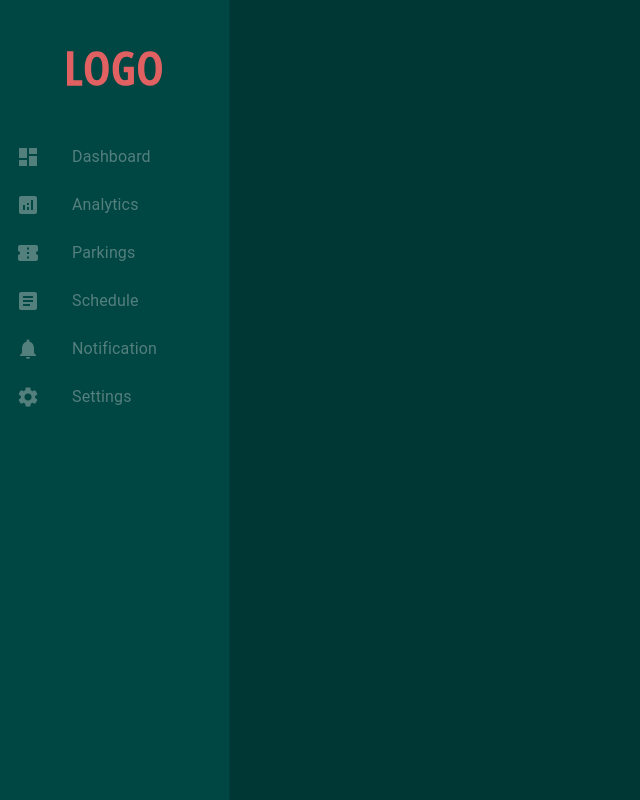
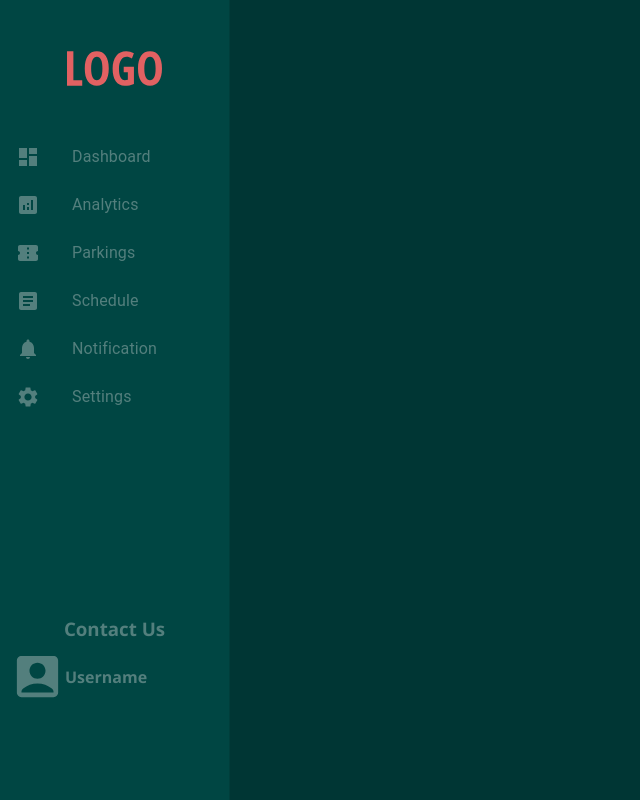
Before and after one commit to ParkingLotDevOps/Automated-Parking-Lot, a React (Create React App) app in the folder web-frontend/: page /sidebar in a window 1280 px wide. Shown: the whole page, without its empty margins (0-640 px from the left). Built offline with nearby package versions, Linux system fonts and the light colour scheme.

Commit message:
update sidebar

```diff
--- a/web-frontend/src/components/Sidebar/Sidebar.js
+++ b/web-frontend/src/components/Sidebar/Sidebar.js
@@ -19,6 +19,7 @@ import NotificationsIcon from '@mui/icons-material/Notifications';
 import SettingsIcon from '@mui/icons-material/Settings';
 import AccountBoxRoundedIcon from '@mui/icons-material/AccountBoxRounded';
 import ExitToAppRoundedIcon from '@mui/icons-material/ExitToAppRounded';
+
 
 const drawerWidth = 230;
 
@@ -63,18 +64,22 @@ export default function Sidebar(){
         </List>
 
 
-        {/* <br></br>
-        <br></br>
-        <br></br>
-        <br></br>
-        <br></br>
+        <h3  className={styles.position}>Contact Us</h3>
+        <div className={styles.position2}>
+            <div className="icon2">
+              <AccountBoxRoundedIcon className={styles.position2}/>
+            </div>
 
-        <h4 className={styles.down}>Contact us</h4>
-        <div>
-            <AccountBoxRoundedIcon className={styles.profpic}/>
-            <p>Easin Arafat</p>
+            <div className="text2">
+              <p className={styles.position2}>Username</p>
+            </div>
 
-        </div> */}
+
+
+
+
+        </div>
+
 
 
       </Drawer>
--- a/web-frontend/src/components/Sidebar/Sidebar.module.css
+++ b/web-frontend/src/components/Sidebar/Sidebar.module.css
@@ -9,14 +9,30 @@
     margin-top: -20px;
 }
 
-.down{
-    margin-bottom: 0px;
-    text-align: center;
-    padding-bottom: 20px;
+
+.position{
+    position: relative;
+    top: 170px;
+    align-self: center;
 }
 
-.profpic{
-    color: #537f7d;
-    width: 60px;
-    height: 90px;
+.position2{
+    position: relative;
+    top: 80px;
+    left: 5px;
+    width: 55px !important;
+    height: 55px !important;
+    float: left;
+    display: flex;
+    align-items: left;
+    justify-content: left;
+
+};
+
+.icon2{
+    flex-basis: 10%;
 }
+
+.text2{
+    padding-left: 20px;
+}
```
